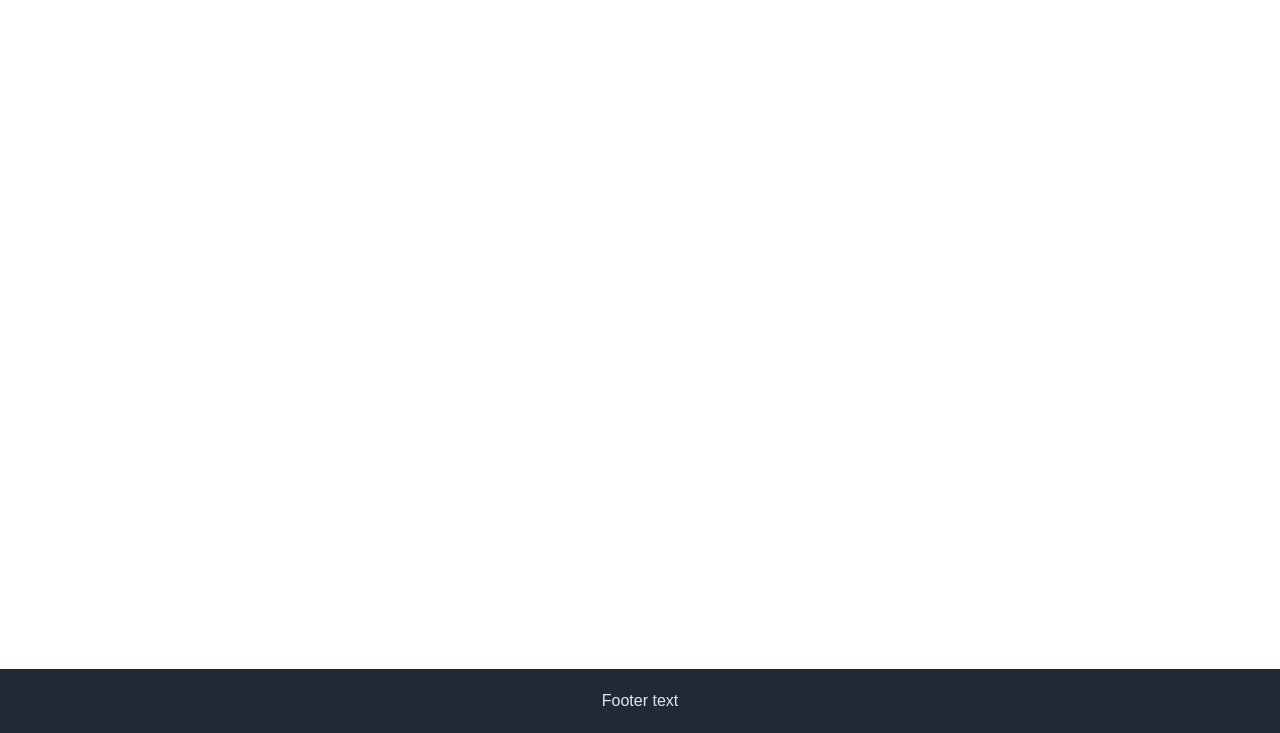
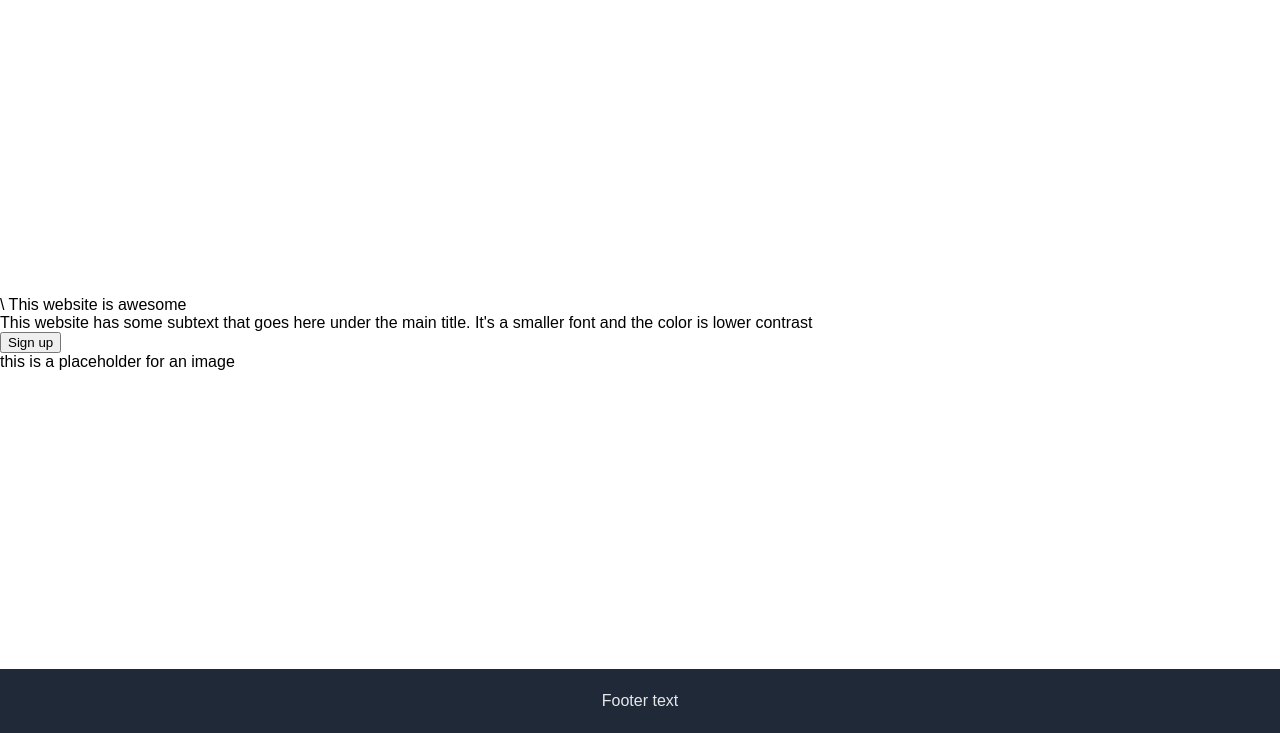
Before and after one commit to lindestad/odin-landing-page, a plain HTML site: page index.html in a window 1280 px wide. Shown: the part 67-800 px from the top of the page. Drawn offline with Linux system fonts and the light colour scheme.

Commit message:
populate html of hero section (below header)

```diff
--- a/index.html
+++ b/index.html
@@ -26,7 +26,25 @@
         </div>
 
         <div class="content">
+            <div class="hero-container">
+                <div class="hero-left">
+                    <div class="hero-main-text">\
+                        This website is awesome
+                    </div>
+                    <div class="hero-secondary-text">
+                        This website has some subtext that goes here under the main title. It's a smaller font and the color is lower contrast
+                    </div>
+                    <div class="hero-button">
+                        <button>Sign up</button>
+                    </div>
+                </div>
+                <div class="hero-right">
+                    <div class="hero-image-placeholder">
+                        this is a placeholder for an image
+                    </div>
+                </div>
 
+            </div>
         </div>
 
         <div class="footer">
```
